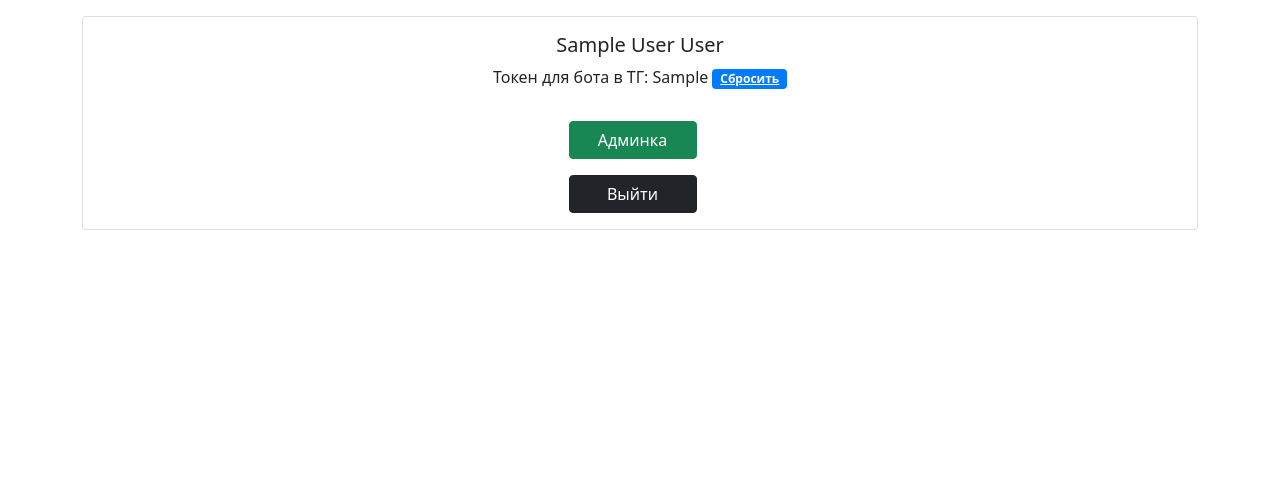
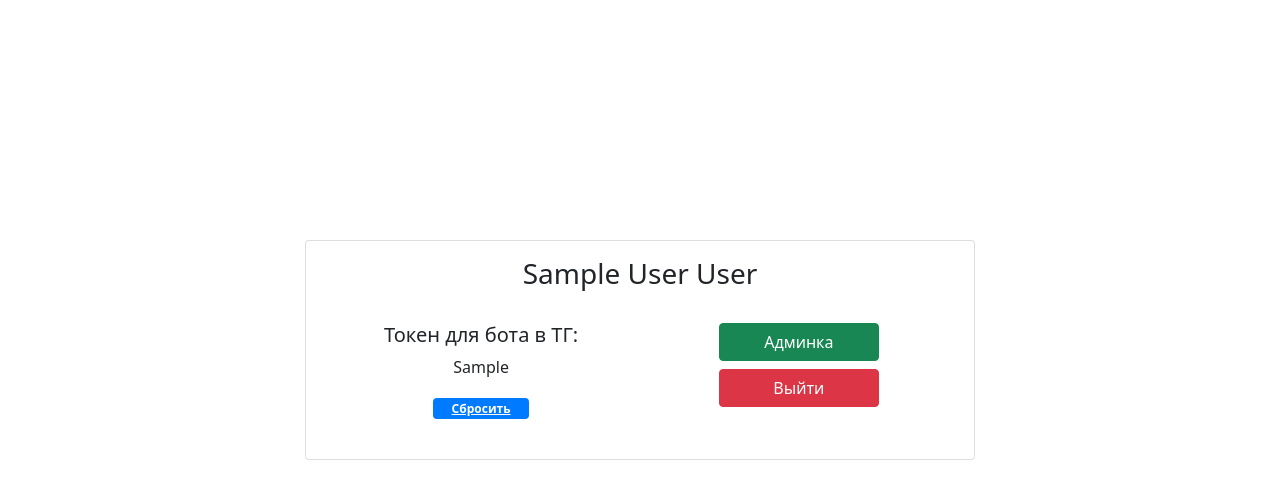
Before and after one commit to SH1SH4/Timetable2.0, a Flask app: page /user in a window 1280 px wide. Shown: the part 73-572 px from the top of the page. Run offline with Flask 3, Linux system fonts and the light colour scheme; a user stored in the database is signed in; tables that the repository leaves empty hold one stand-in row (values such as "Sample post"); some libraries are stand-ins or nearby versions.

Commit message:
+Фикс сброса токена +Сидел крутил вертел кабинет

```diff
--- a/main.py
+++ b/main.py
@@ -77,11 +77,15 @@ def admin():
 def user():
     if current_user.is_authenticated:
         new_token = int(request.args.get('token', 0))
+        print(new_token)
         if new_token:
             db_sess = db_session.create_session()
-            current_user.connection = None
-            current_user.token = token_urlsafe(16)
+            user = db_sess.query(User).get(current_user.id)
+            print(user.token)
+            user.connection = None
+            user.token = token_urlsafe(16)
             db_sess.commit()
+            print(current_user.token)
             return redirect("/user")
         else:
             return render_template(
@@ -286,9 +290,11 @@ if __name__ == "__main__":
     if path.exists(dotenv_path):
         PORT = int(get_key(dotenv_path, 'PORT'))
         HOST = '127.0.0.1'
+        debug = True
     else:
         PORT = int(env.get('PORT'))
         HOST = '0.0.0.0'
+        debug = False
     db_session.global_init()
-    app.run(host=HOST, port=PORT)
+    app.run(host=HOST, port=PORT, debug=debug)
     # app.run(host='127.0.0.1', port=8080, debug=True)
--- a/templates/user_cabinet.html
+++ b/templates/user_cabinet.html
@@ -1,22 +1,33 @@
 {% extends "main.html" %}
 {% block content %}
-<div class="card w-100">
+<div class="card" style="width:60%; margin: auto; margin-top: 15rem;">
     <div class="card-body">
-        <h5 class="card-title">{{ user.name}} {{user.surname }}</h5>
-        <p class="card-text" style="margin-bottom: 2rem;">Токен для бота в ТГ: {{ user.token }}
-            <a href="/user?token=1" class="badge badge-primary">Сбросить</a>
-        </p>
+        <h3 class="card-title" style="margin-bottom: 2rem;">{{ user.name}} {{user.surname }}</h3>
+        <div class="container">
+            <div class="row">
+                <div class="col">
+                    <h5>Токен для бота в ТГ:</h5>
+                    <p>
+                        {{ user.token }}
+                    </p>
+                    <a href="/user?token=1" class="badge badge-primary" style="width: 6rem; margin-bottom: 1.5rem;">
+                            Сбросить
+                        </a>
+                </div>
 
-        {% if user.is_admin %}
-        <ul class="nav col-12 col-lg-auto me-lg-auto mb-2 justify-content-center mb-md-0">
-            <li><a href="/admin" class="btn btn-success px-2" style="width: 8rem; margin-bottom: 1rem;">Админка</a></li>
-        </ul>
-        {% endif %}
-        <ul class="nav col-12 col-lg-auto me-lg-auto mb-2 justify-content-center mb-md-0">
-            <li><a href="/logout" class="btn btn-dark px-2" style="width: 8rem;">Выйти</a></li>
-        </ul>
-
-
+                <div class="col">
+                    {% if user.is_admin %}
+                    <ul class="nav me-lg-auto mb-2 justify-content-center mb-md-0">
+                        <li><a href="/admin" class="btn btn-success px-2" style="width: 10rem; margin: auto; margin-bottom: .5rem;">Админка</a>
+                        </li>
+                    </ul>
+                    {% endif %}
+                    <ul class="nav me-lg-auto mb-2 justify-content-center mb-md-0">
+                        <li><a href="/logout" class="btn btn-danger px-2" style="width: 10rem; margin: auto;">Выйти</a></li>
+                    </ul>
+                </div>
+            </div>
+        </div>
     </div>
 </div>
 <p></p>
```
